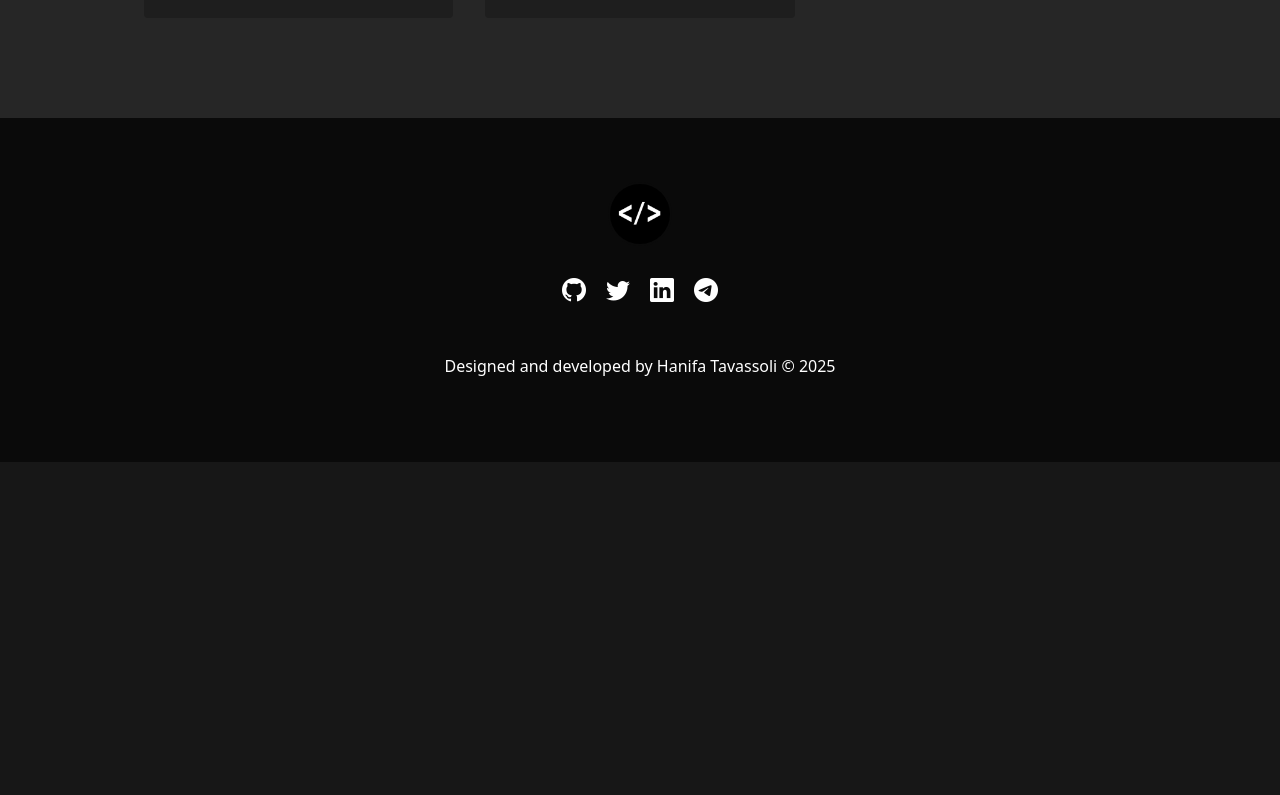
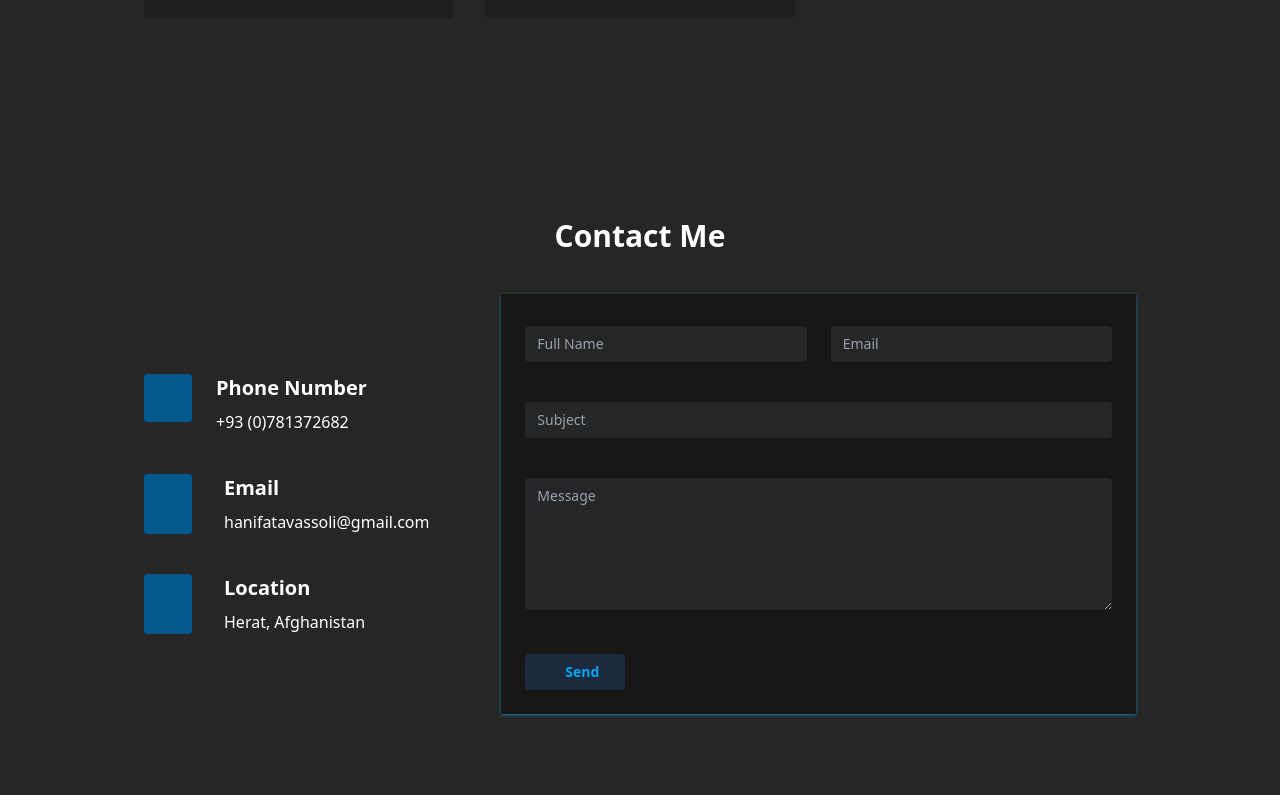
Before and after one commit to HanifaTavassoli/Portfolio-2, a React (Vite) app: page / in a window 1280 px wide. Shown: the part 2905-3700 px from the top of the page. Before the commit the page ends 3367 px from the top, so only its background shows below. Built offline with nearby package versions, Linux system fonts and the light colour scheme.

Commit message:
import and use ContactForm comp in App

```diff
--- a/src/App.jsx
+++ b/src/App.jsx
@@ -6,6 +6,7 @@ import Header from "./components/Header";
 import About from "./components/About";
 import Skills from "./components/Skills";
 import Projects from "./components/Projects";
+import ContactForm from "./components/ContactForm";
 import Footer from "./components/Footer";
 
 import html from "./assets/img/skills/html-5.svg";
@@ -42,6 +43,7 @@ function App() {
       <About animation={animation} />
       <Skills techStacks={techStacks} />
       <Projects techStacks={techStacks} />
+      <ContactForm />
       <Footer />
     </>
   );
```
